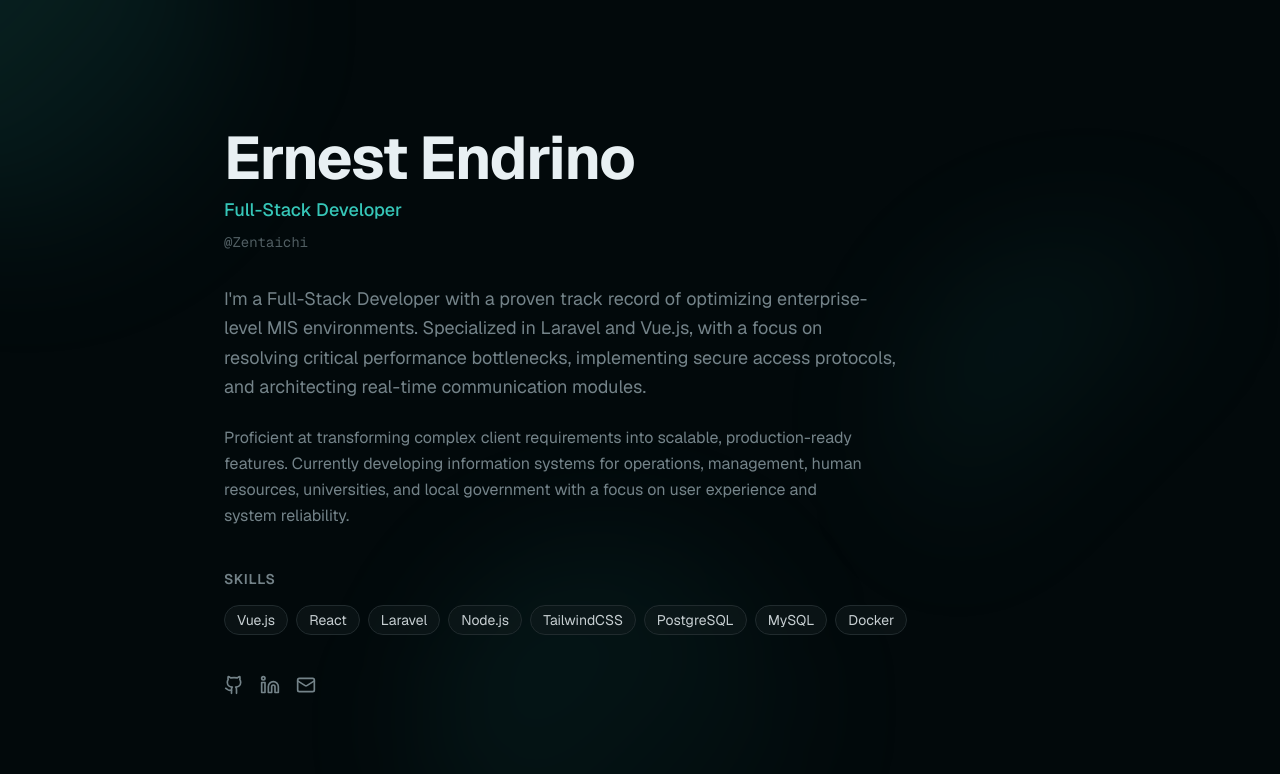
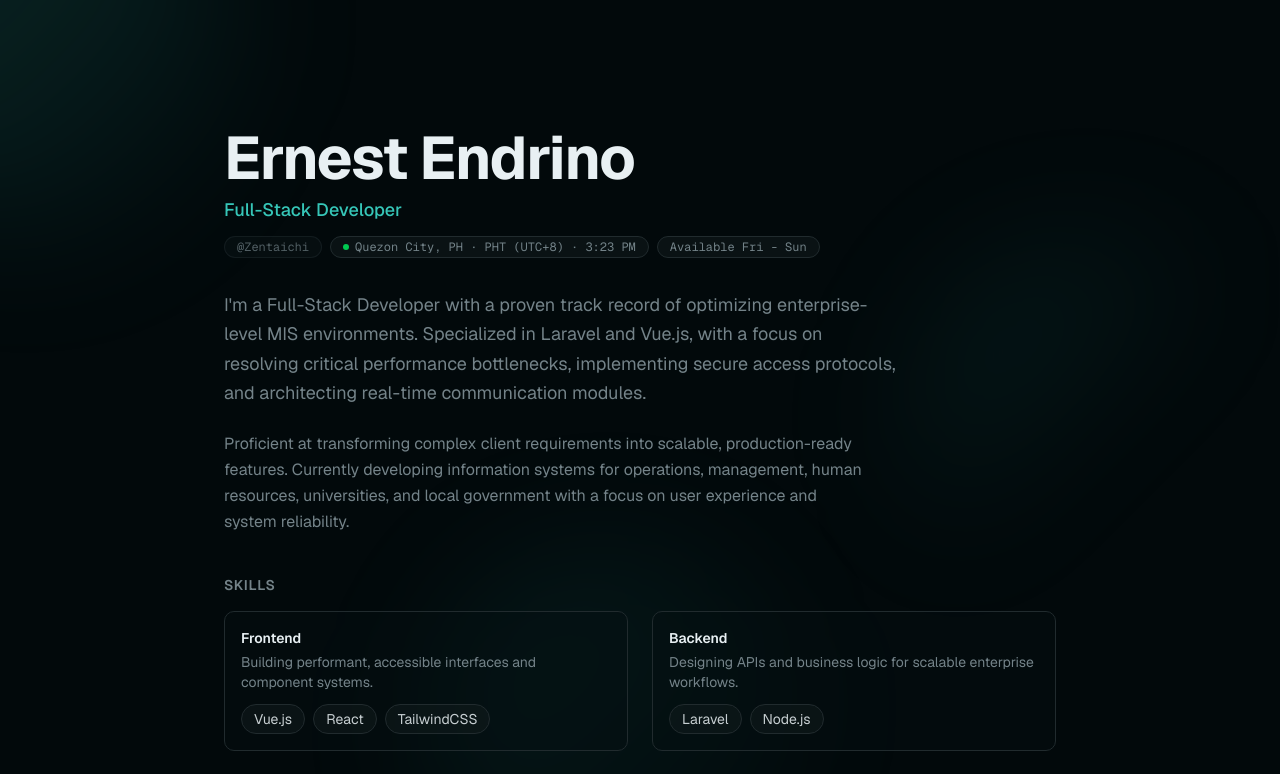
Before and after one commit to Zentaichi/zentaichi.github.io, a Next.js app: page / in a window 1280 px wide. Shown: the top 774 px of the page. Built offline with nearby package versions, Linux system fonts and the light colour scheme.

Commit message:
feat(hero-section): restructure skills display and add Manila time feature

```diff
--- a/components/portfolio/hero-section.tsx
+++ b/components/portfolio/hero-section.tsx
@@ -1,17 +1,25 @@
 "use client";
 
-import { Github, Linkedin, Mail, Twitter } from "lucide-react";
+import { useEffect, useState } from "react";
+import { Github, Linkedin, Mail } from "lucide-react";
 import { cn } from "@/lib/utils";
 
-const skills = [
-  "Vue.js",
-  "React",
-  "Laravel",
-  "Node.js",
-  "TailwindCSS",
-  "PostgreSQL",
-  "MySQL",
-  "Docker",
+const skillGroups = [
+  {
+    title: "Frontend",
+    context: "Building performant, accessible interfaces and component systems.",
+    skills: ["Vue.js", "React", "TailwindCSS"],
+  },
+  {
+    title: "Backend",
+    context: "Designing APIs and business logic for scalable enterprise workflows.",
+    skills: ["Laravel", "Node.js"],
+  },
+  {
+    title: "Data & Infrastructure",
+    context: "Managing reliable persistence, deployments, and runtime environments.",
+    skills: ["PostgreSQL", "MySQL", "Docker"],
+  },
 ];
 
 const socials = [
@@ -21,6 +29,24 @@ const socials = [
 ];
 
 export function HeroSection() {
+  const formatManilaTime = () =>
+    new Intl.DateTimeFormat("en-PH", {
+      timeZone: "Asia/Manila",
+      hour: "numeric",
+      minute: "2-digit",
+      hour12: true,
+    }).format(new Date());
+
+  const [manilaTime, setManilaTime] = useState(formatManilaTime);
+
+  useEffect(() => {
+    const updateTime = () => setManilaTime(formatManilaTime());
+    updateTime();
+
+    const intervalId = window.setInterval(updateTime, 60_000);
+    return () => window.clearInterval(intervalId);
+  }, []);
+
   return (
     <section className="mb-32">
       <div className="mb-8">
@@ -28,7 +54,20 @@ export function HeroSection() {
           <span className="text-balance">Ernest Endrino</span>
         </h1>
         <p className="text-lg font-medium text-primary">Full-Stack Developer</p>
-        <p className="mt-2 text-sm font-mono text-muted-foreground/70">@Zentaichi</p>
+
+        <div className="mt-3 flex flex-wrap items-center gap-2">
+          <span className="inline-flex items-center rounded-full border border-border/50 bg-secondary/30 px-3 py-1 font-mono text-xs leading-none text-muted-foreground/70">
+            @Zentaichi
+          </span>
+          <span className="inline-flex items-center gap-1.5 rounded-full border border-border bg-secondary/50 px-3 py-1 font-mono text-xs leading-none text-muted-foreground">
+            <span className="h-1.5 w-1.5 rounded-full bg-green-500" />
+            Quezon City, PH · PHT (UTC+8) · {manilaTime}
+          </span>
+
+          <span className="inline-flex items-center rounded-full border border-border bg-secondary/50 px-3 py-1 font-mono text-xs leading-none text-muted-foreground">
+            Available Fri - Sun
+          </span>
+        </div>
       </div>
 
       <p className="mb-6 max-w-2xl text-pretty text-lg leading-relaxed text-muted-foreground">
@@ -43,19 +82,30 @@ export function HeroSection() {
         <h2 className="mb-4 text-sm font-semibold uppercase tracking-wider text-muted-foreground">
           Skills
         </h2>
-        <div className="flex flex-wrap gap-2">
-          {skills.map((skill) => (
+        <div className="grid gap-6 md:grid-cols-2">
+          {skillGroups.map((group) => (
+            <div
+              key={group.title}
+              className="rounded-lg border border-border bg-card/40 p-4"
+            >
+              <h3 className="text-sm font-semibold text-foreground">{group.title}</h3>
+              <p className="mt-1 text-sm text-muted-foreground">{group.context}</p>
+              <div className="mt-3 flex flex-wrap gap-2">
+                {group.skills.map((skill) => (
                   <span
                     key={skill}
                     className={cn(
                       "rounded-full border border-border bg-secondary/50 px-3 py-1 text-sm text-secondary-foreground",
                       "transition-all duration-300",
                       "hover:border-primary/50 hover:bg-primary/10 hover:text-primary",
-                "hover:shadow-[0_0_12px_oklch(0.75_0.12_185_/_0.3)]"
+                      "hover:shadow-[0_0_12px_oklch(0.75_0.12_185/0.3)]"
                     )}
                   >
                     {skill}
                   </span>
+                ))}
+              </div>
+            </div>
           ))}
         </div>
       </div>
@@ -68,7 +118,7 @@ export function HeroSection() {
             aria-label={label}
             className={cn(
               "text-muted-foreground transition-all duration-300",
-              "hover:text-primary hover:drop-shadow-[0_0_8px_oklch(0.75_0.12_185_/_0.6)]"
+              "hover:text-primary hover:drop-shadow-[0_0_8px_oklch(0.75_0.12_185/0.6)]"
             )}
           >
             <Icon className="h-5 w-5" />
```
Lines whose indentation alone changed are shown as unchanged.
